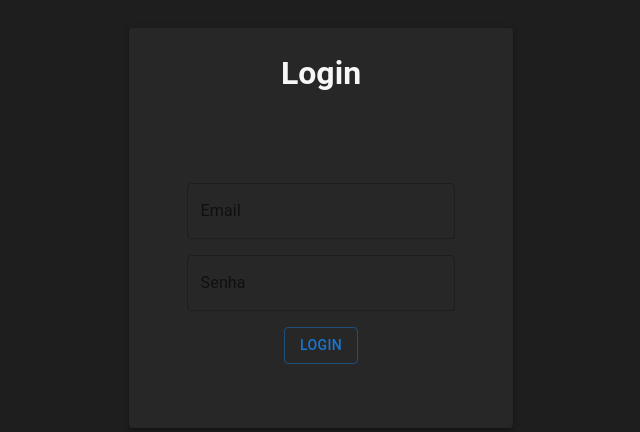
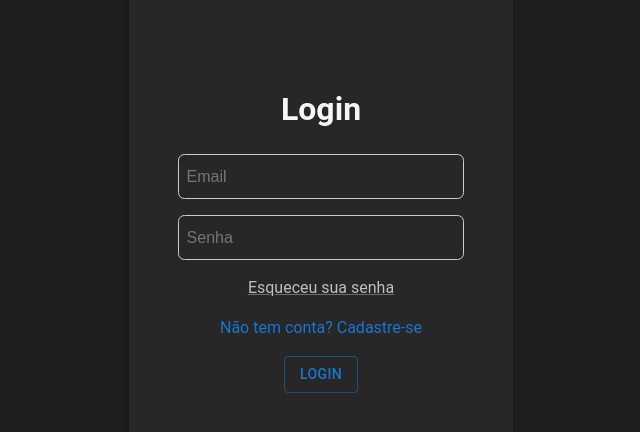
Before and after one commit to GuilhermeDeitos/Treinamento-Hackathon, a React (Vite) app in the folder Frontend/TaskManager/: page /login in a window 1280 px wide. Shown: the part 172-604 px from the top of the page, without its empty margins (319-959 px from the left). Built offline with nearby package versions, Linux system fonts and the light colour scheme; the HTML template or start-up script is replaced by a standard one.

Commit message:
algumas alterações

```diff
--- a/Frontend/TaskManager/src/components/forms/login.tsx
+++ b/Frontend/TaskManager/src/components/forms/login.tsx
@@ -1,11 +1,54 @@
-import Button from '@mui/material/Button';
-import Stack from '@mui/material/Stack';
-import Box from '@mui/material/Box';
-import TextField from '@mui/material/TextField';
+import Button from "@mui/material/Button";
+import Stack from "@mui/material/Stack";
+import Box from "@mui/material/Box";
+import { LoginInput } from "../styles/Inputs";
+import { useState } from "react";
+import Swal from "sweetalert2";
+import Link from "@mui/material/Link";
 
+type LoginData = {
+  email: string;
+  password: string;
+};
 
-export function FormLogin(){
-    return(
+export function FormLogin() {
+  const [loginData, setLoginData] = useState<LoginData>({
+    email: "",
+    password: "",
+  });
+  const [hasPassword, setHasPassword] = useState<boolean>(true);
+
+  const handleHasPassword = () => {
+    setHasPassword(!hasPassword);
+  };
+
+  const handleLogin = (e: unknown) => {
+    e.preventDefault();
+    if (loginData.email === "" || loginData.password === "") {
+      Swal.fire({
+        icon: "error",
+        title: "Oops...",
+        text: "Preencha todos os campos!",
+      });
+      return;
+    }
+    Swal.fire({
+      icon: "success",
+      title: "Login realizado com sucesso!",
+      showConfirmButton: false,
+      timer: 1500,
+    });
+    console.log(loginData);
+
+    window.location.href = "/";
+  };
+
+  const handleChangeForm = (e: React.ChangeEvent<HTMLInputElement>) => {
+    const { name, value } = e.target;
+    setLoginData({ ...loginData, [name]: value });
+  };
+
+  return (
     <Box
       component={"form"}
       sx={{
@@ -14,28 +57,85 @@ export function FormLogin(){
         justifyContent: "center",
         alignItems: "center",
         width: "100%",
-                height: "100%",
       }}
     >
-            <Stack spacing={2} direction="column" sx={{
+      <Stack
+        spacing={2}
+        direction="column"
+        sx={{
           display: "flex",
           flexDirection: "column",
-                justifyContent: "center",
+
           alignItems: "center",
           width: "100%",
-            }}>
-                <TextField id="outlined-basic" label="Email"  sx={{
-                    width: "70%",
-                    color: "white",
-                    borderColor: "white",
+        }}
+      >
+        {hasPassword ? (
+          <>
+            <LoginInput
+              type="email"
+              placeholder="Email"
+              name="email"
+              onChange={handleChangeForm}
+            />
+            <LoginInput
+              type="password"
+              placeholder="Senha"
+              name="password"
+              onChange={handleChangeForm}
+            />
+          </>
+        ) : (
+          <>
+            <LoginInput
+              type="email"
+              placeholder="Email"
+              name="email"
+              onChange={handleChangeForm}
+            />
 
-                }}/>
-                <TextField id="outlined-basic" label="Senha" variant="outlined"sx={{
-                    width: "70%",
-                }} />
-                <Button variant="outlined">Login</Button>
+            <LoginInput
+              type="password"
+              placeholder="Nova senha"
+              name="password"
+              onChange={handleChangeForm}
+            />
+            <LoginInput
+              type="password"
+              placeholder="Confirmar senha"
+              name="password"
+              onChange={handleChangeForm}
+            />
+          </>
+        )}
+        <Link
+          underline="always"
+          color="#cdcd"
+          onClick={handleHasPassword}
+          sx={{ cursor: "pointer" }}
+        >
+          {hasPassword ? "Esqueceu sua senha" : "Voltar"}
+        </Link>
+        {hasPassword ? (
+          <>
+            <Link href="/register" underline="none" sx={{ cursor: "pointer" }}>
+              Não tem conta? Cadastre-se
+            </Link>
+
+            <Button variant="outlined" onClick={handleLogin} type="submit">
+              Login
+            </Button>
+          </>
+        ) : (
+          <>
+            <>
+              <Button variant="outlined" onClick={handleLogin} type="submit">
+                Enviar
+              </Button>
+            </>
+          </>
+        )}
       </Stack>
     </Box>
-
-    )
+  );
 }
--- /dev/null
+++ b/Frontend/TaskManager/src/components/styles/Inputs.ts
@@ -0,0 +1,12 @@
+import styled from "styled-components";
+
+export const LoginInput = styled.input`
+    width: 70%;
+    height: 2.7rem;
+    border: 1px solid #ccc;
+    border-radius: .4rem;
+    background-color: transparent;
+    padding: 0 0.5rem;
+    font-size: 1rem;
+
+`
--- a/Frontend/TaskManager/src/pages/Login/index.tsx
+++ b/Frontend/TaskManager/src/pages/Login/index.tsx
@@ -19,7 +19,7 @@ export function Login() {
       elevation={3}
       style={{
         backgroundColor: "#272727",
-        height: "50%",
+        height: "60%",
         width: "30%",
         display: "flex",
         flexDirection: "column",
```
Lines whose indentation alone changed are shown as unchanged.
